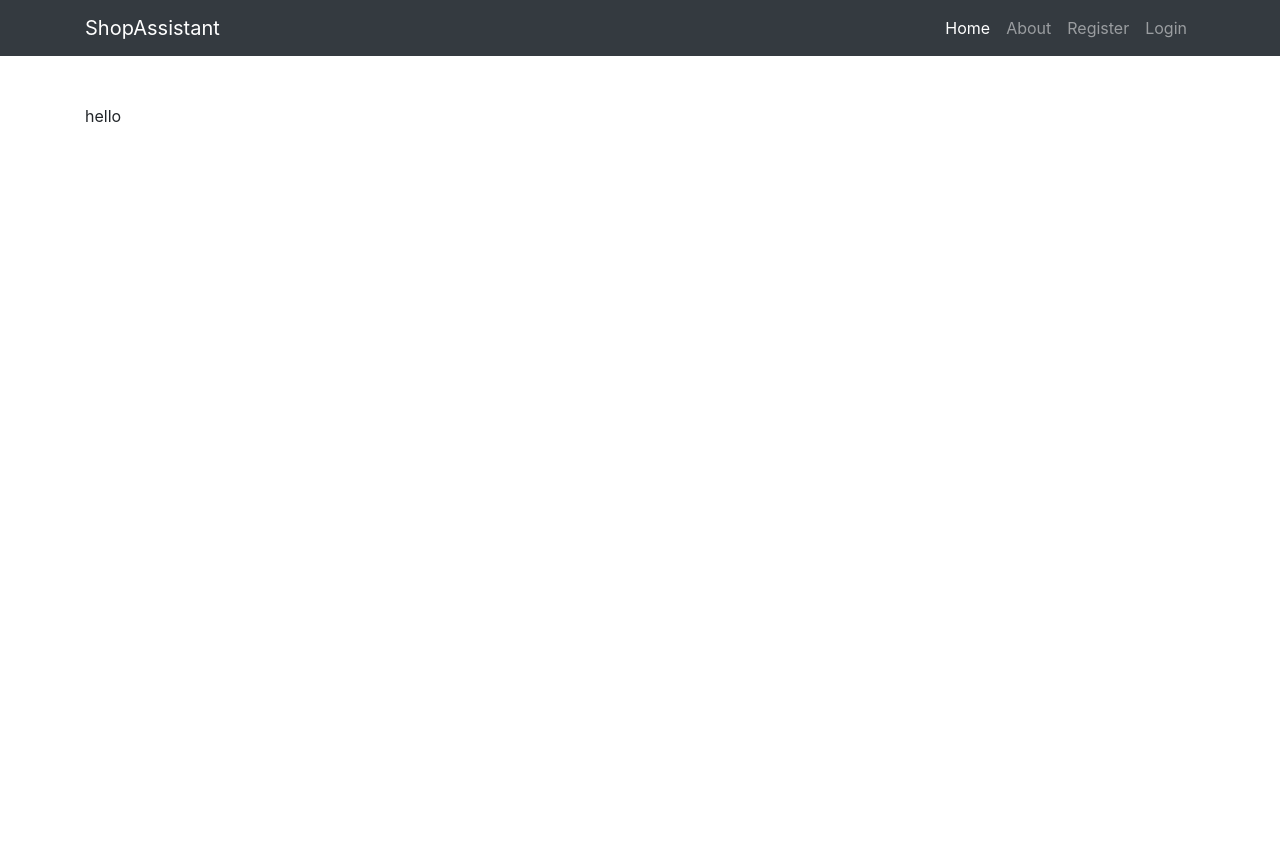
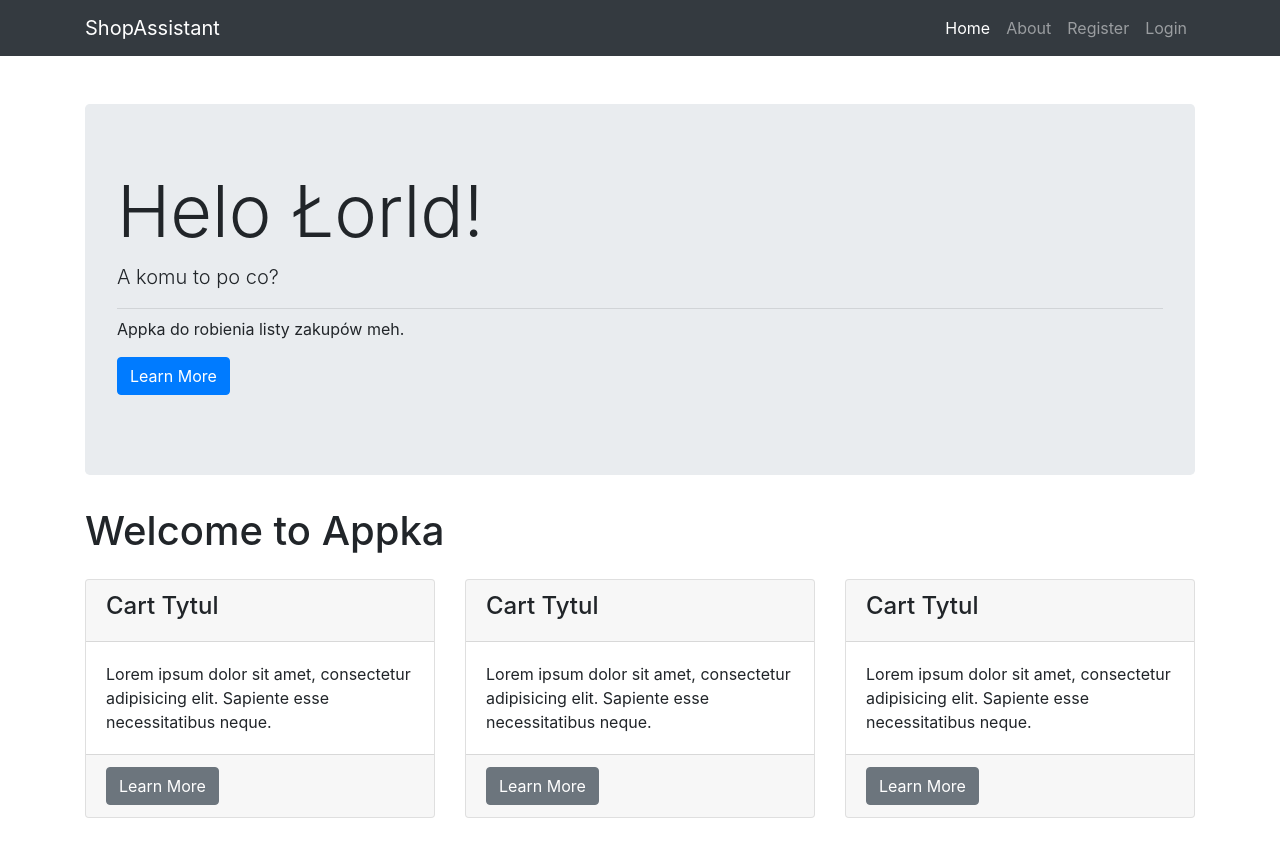
Before and after one commit to vegetablecode/ShopAssistant, a React (Create React App) app in the folder client/: page / in a window 1280 px wide. Before the commit the page ends 800 px from the top, so only its background shows below. Built offline with nearby package versions, Linux system fonts and the light colour scheme; no server answers.

Commit message:
add simple landing page

```diff
--- a/client/src/components/layout/Landing.js
+++ b/client/src/components/layout/Landing.js
@@ -2,6 +2,18 @@ import React, { Component } from "react";
 import { connect } from "react-redux";
 import PropTypes from "prop-types";
 import { withRouter } from "react-router-dom";
+
+import {
+  Jumbotron,
+  Button,
+  Card,
+  CardText,
+  CardBody,
+  CardHeader,
+  CardFooter,
+  Row,
+  Col
+} from "reactstrap";
 
 class Landing extends Component {
   static propTypes = {
@@ -14,8 +26,77 @@ class Landing extends Component {
     }
   }
 
+  learnMoreAction = () => {
+    this.props.history.push("/about");
+  };
+
   render() {
-    return <div>hello</div>;
+    return (
+      <div>
+        <Jumbotron>
+          <h1 className="display-3">Helo Łorld!</h1>
+          <p className="lead">A komu to po co?</p>
+          <hr className="my-2" />
+          <p>Appka do robienia listy zakupów meh.</p>
+          <p className="lead">
+            <Button color="primary" onClick={this.learnMoreAction}>
+              Learn More
+            </Button>
+          </p>
+        </Jumbotron>
+        <h1 className="my-4">Welcome to Appka</h1>
+        <Row>
+          <Col className="lg-4 mb-4">
+            <Card h="100">
+              <CardHeader>
+                <h4>Cart Tytul</h4>
+              </CardHeader>
+              <CardBody>
+                <CardText>
+                  Lorem ipsum dolor sit amet, consectetur adipisicing elit.
+                  Sapiente esse necessitatibus neque.
+                </CardText>
+              </CardBody>
+              <CardFooter>
+                <Button>Learn More</Button>
+              </CardFooter>
+            </Card>
+          </Col>
+          <Col lg="4" mb="4">
+            <Card h="100">
+              <CardHeader>
+                <h4>Cart Tytul</h4>
+              </CardHeader>
+              <CardBody>
+                <CardText>
+                  Lorem ipsum dolor sit amet, consectetur adipisicing elit.
+                  Sapiente esse necessitatibus neque.
+                </CardText>
+              </CardBody>
+              <CardFooter>
+                <Button>Learn More</Button>
+              </CardFooter>
+            </Card>
+          </Col>
+          <Col lg="4" mb="4">
+            <Card h="100">
+              <CardHeader>
+                <h4>Cart Tytul</h4>
+              </CardHeader>
+              <CardBody>
+                <CardText>
+                  Lorem ipsum dolor sit amet, consectetur adipisicing elit.
+                  Sapiente esse necessitatibus neque.
+                </CardText>
+              </CardBody>
+              <CardFooter>
+                <Button>Learn More</Button>
+              </CardFooter>
+            </Card>
+          </Col>
+        </Row>
+      </div>
+    );
   }
 }
 
```
